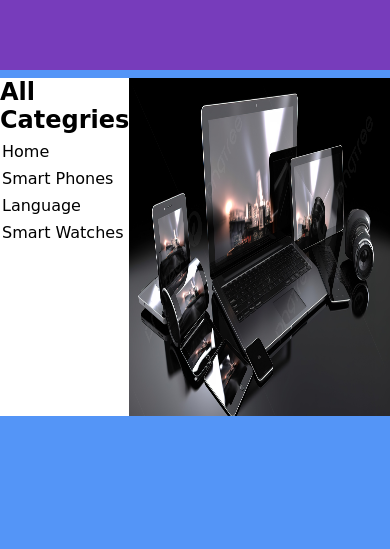
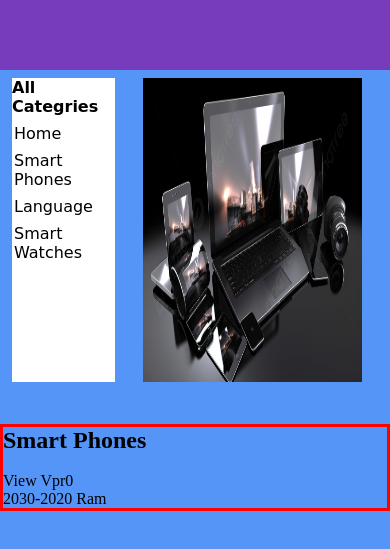
Before and after one commit to Usama-khanx/html-css-task-05, a plain HTML site: page index.html in a window 390 px wide. Shown: the part 141-690 px from the top of the page. Drawn offline with Linux system fonts and the light colour scheme.

Commit message:
smart phone section sr

```diff
--- a/index.html
+++ b/index.html
@@ -23,7 +23,7 @@
     <section class="section-2">
 
          <ul class="menu-items">
-            <h2>All Categries</h2>
+            <h4>All Categries</h4>
             <li><a href="">Home</a></li>
             <li><a href="">Smart Phones</a></li>
             <li><a href="">Language</a></li>
@@ -31,8 +31,18 @@
          </ul>
 
         <div class="mobileandpc">
-<img src="./images/mobileandpc.jpg" alt="" id="mobileandpc">
+            <img src="./images/mobileandpc.jpg" alt="" id="mobileandpc">
         </div>
     </section>
+
+    <!-- section for smart phone -->
+     <section class="section-3">
+        <h2>Smart Phones</h2>
+        <div>
+            <img src="" alt="">
+            <p>View Vpr0 <br> 2030-2020 Ram</p>
+        </div>
+
+     </section>
 </body>
 </html>
--- a/style/style.css
+++ b/style/style.css
@@ -44,29 +44,33 @@ body{
 }
 .menu-items{
 font-family: cursive;
-
 background-color: #ffffff;
-height: 100%;
+height: 90%;
+margin: 0 12px;
+width: 40%;
 
 }
 .menu-items li{
     list-style-type: none;
-
     margin: 8px 2px;
 }
 .menu-items li a{
     text-decoration: none;
-
     color: black;
 }
 
 .mobileandpc{
-
-   width: 100%;
-   height: 100%;
+    margin: 0 16px;
+   width: 90%;
+   height: 90%;
 }
 #mobileandpc{
-
-    width: 100%;
+    width: 95%;
     height: 100%;
 }
+
+
+/* section for smart phone  */
+.section-3{
+    border: 3px solid red;
+}
```
